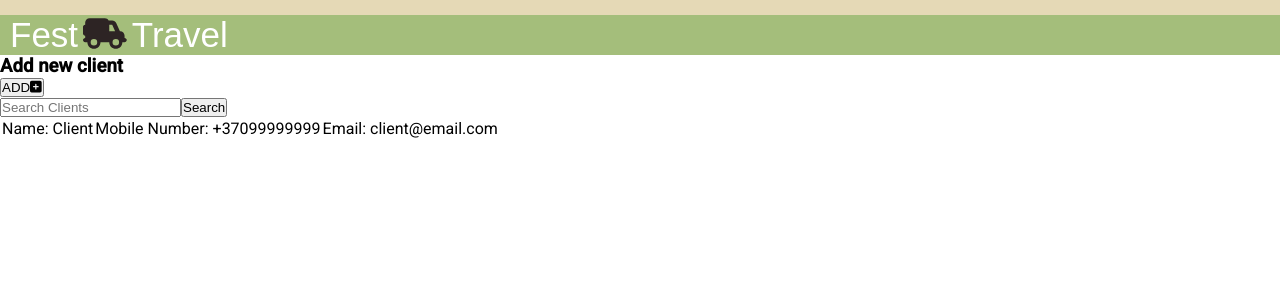
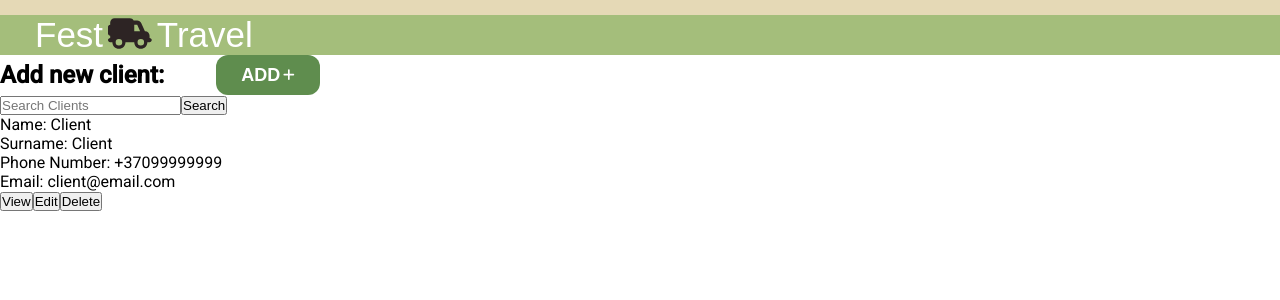
Before and after one commit to vikaviza/final-exam, a React (Create React App) app: page /contacts/list in a window 1280 px wide. Shown: the top 300 px of the page. Built offline with nearby package versions, Linux system fonts and the light colour scheme; a web font is replaced by a local one.

Commit message:
app structure completed

```diff
--- /dev/null
+++ b/src/Components/Buttons/AddButton/AddButton.jsx
@@ -0,0 +1,17 @@
+import React from 'react';
+import { StyledButton, ButtonText } from './AddButton.style';
+import { FontAwesomeIcon } from '@fortawesome/react-fontawesome'
+import { faPlus } from '@fortawesome/free-solid-svg-icons'
+
+const GreenButton = () => {
+    return (
+        <div>
+            <StyledButton>
+                <ButtonText>ADD</ButtonText>
+                <FontAwesomeIcon icon={faPlus} style={{color: 'white', paddingLeft: '3px'}} />
+            </StyledButton>
+        </div>
+    );
+};
+
+export default GreenButton;
--- /dev/null
+++ b/src/Components/Buttons/AddButton/AddButton.style.jsx
@@ -0,0 +1,28 @@
+import styled from 'styled-components';
+import * as color from '../../../styles/ColorPalette';
+
+export const StyledButton = styled.button`
+    width: auto;
+    height: 40px;
+    border: none;
+    border-radius: 12px;
+    padding: 16px 25px 16px 25px;
+    display: block;
+    background-color: ${color.nature};
+    display: flex;
+    justify-content: center;
+    align-items: center;
+    display: inline-flex;
+
+    &:hover {
+        cursor: pointer;
+    }
+`
+
+export const ButtonText = styled.p`
+    width: auto;
+    font-size: 18px;
+    font-weight: 800;
+    color: #FFFFFF;
+    line-height: 1px;
+`
--- a/src/Components/Contacts/AddContact/AddContact.jsx
+++ b/src/Components/Contacts/AddContact/AddContact.jsx
@@ -1,9 +1,28 @@
 import React from "react";
+import {Link} from 'react-router-dom';
+import AddButton from "../../Buttons/AddButton/AddButton";
 
 const AddContact = () => {
     return (
         <>
-            <h2>AddContact</h2>
+            <section className="addContact">
+                <div className="addContactContainer">
+                    <h2>Create Contact</h2>
+                </div>
+                <div className="addformContainer">
+                    <form>
+                        <input type="text" placeholder="Name" />
+                        <input type="text" placeholder="Surname" />
+                        <input type="number" placeholder="Age" />
+                        <input type="number" placeholder="Phone Number" />
+                        <input type="email" placeholder="Email" />
+                        <input type="submit" value="Submit"/>
+                        <Link to={'/contacts/list'}>
+                            <button>Close</button>
+                        </Link>
+                    </form>
+                </div>
+            </section>
         </>
     )
 };
--- a/src/Components/Contacts/ContactList/ContactList.jsx
+++ b/src/Components/Contacts/ContactList/ContactList.jsx
@@ -1,22 +1,22 @@
 import React from "react";
 import {Link} from 'react-router-dom';
-import { FontAwesomeIcon } from '@fortawesome/react-fontawesome'
-import { faSquarePlus } from '@fortawesome/free-solid-svg-icons'
+import AddButton from "../../Buttons/AddButton/AddButton";
+import {
+    ContactSearch,
+    AddContainer
+} from './ContactList.style';
 
 const ContactList = () => {
     return (
         <>
-            <section className="contactSearch">
+            <ContactSearch>
 
-                <div className="addContainer">
-                    <h3>Add new client</h3>
+                <AddContainer>
+                    <h2>Add new client:</h2>
                     <Link to={'/contacts/add'}>
-                        <button>
-                        ADD
-                        <FontAwesomeIcon icon={faSquarePlus} />
-                        </button>
+                        <AddButton text='ADD +' />
                     </Link>
-                </div>
+                </AddContainer>
 
                     <div className="searchContainer">
                         <form>
@@ -25,15 +25,28 @@ const ContactList = () => {
                         </form>
                     </div>
 
-            </section>
+            </ContactSearch>
             <section className="contactList">
-                <table className="clientCard">
-                    <tr>
-                        <td>Name: <span>Client</span></td>
-                        <td>Mobile Number: <span>+37099999999</span></td>
-                        <td>Email: <span>client@email.com</span></td>
-                    </tr>
-                </table>
+
+                <div className="clientCard">
+                    <ul>
+                        <li>Name: <span>Client</span></li>
+                        <li>Surname: <span>Client</span></li>
+                        <li>Phone Number: <span>+37099999999</span></li>
+                        <li>Email: <span>client@email.com</span></li>
+                    </ul>
+
+                    <Link to={'/contacts/view/:contactId'}>
+                        <button>View</button>
+                    </Link>
+
+                    <Link to={'/contacts/edit/:contactId'}>
+                        <button>Edit</button>
+                    </Link>
+
+                    <button>Delete</button>
+                </div>
+
             </section>
         </>
     )
--- a/src/Components/Contacts/ContactList/ContactList.style.jsx
+++ b/src/Components/Contacts/ContactList/ContactList.style.jsx
@@ -1,5 +1,13 @@
 import styled from 'styled-components';
 
-export const element = styled.div`
+export const ContactSearch = styled.section`
+    display: flex;
+    flex-direction: column;
+`;
 
+export const AddContainer = styled.div`
+    display: flex;
+    align-items: center;
+    justify-content: space-between;
+    max-width: 320px;
 `;
--- a/src/Components/Contacts/EditContact/EditContact.jsx
+++ b/src/Components/Contacts/EditContact/EditContact.jsx
@@ -1,9 +1,27 @@
 import React from "react";
+import {Link} from 'react-router-dom';
 
 const EditContact = () => {
     return (
         <>
-            <h2>EditContact</h2>
+            <section className="editContact">
+                <div className="editContactContainer">
+                    <h2>Edit Contact</h2>
+                </div>
+                <div className="editformContainer">
+                    <form>
+                        <input type="text" placeholder="Name" />
+                        <input type="text" placeholder="Surname" />
+                        <input type="number" placeholder="Age" />
+                        <input type="number" placeholder="Phone Number" />
+                        <input type="email" placeholder="Email" />
+                        <input type="submit" value="Submit"/>
+                        <Link to={'/contacts/list'}>
+                            <button>Close</button>
+                        </Link>
+                    </form>
+                </div>
+            </section>
         </>
     )
 };
--- a/src/Components/Contacts/ViewContact/ViewContact.jsx
+++ b/src/Components/Contacts/ViewContact/ViewContact.jsx
@@ -1,9 +1,26 @@
 import React from "react";
+import {Link} from 'react-router-dom';
 
 const ViewContact = () => {
     return (
         <>
-            <h2>ViewContact</h2>
+            <section className="viewContact">
+                <div className="viewContact">
+                    <h2>View Contact</h2>
+                </div>
+            </section>
+            <div className="contactCard">
+                <ul>
+                    <li>Name: <span>Client</span></li>
+                    <li>Surname: <span>Client</span></li>
+                    <li>Age: <span>20</span></li>
+                    <li>Phone Number: <span>+37099999999</span></li>
+                    <li>Email: <span>client@email.com</span></li>
+                </ul>
+            </div>
+            <Link to={'/contacts/list'}>
+                <button>Close</button>
+            </Link>
         </>
     )
 };
--- a/src/Components/Navbar/Navbar.jsx
+++ b/src/Components/Navbar/Navbar.jsx
@@ -20,11 +20,8 @@ const Navbar = () => {
                         <Brand>
                             Fest
                             <FontAwesomeIcon icon={faTruckField} style={{marginInline: '5px', color: '#2D2424'}} />
-                            <span>
-                                Travel
-                            </span>
+                            Travel
                         </Brand>
-
                     </Link>
                 </NavContainer>
             </nav>
--- a/src/Components/Navbar/Navbar.style.jsx
+++ b/src/Components/Navbar/Navbar.style.jsx
@@ -14,5 +14,5 @@ export const Brand = styled.div`
     font-family: 'Ysabeau SC', sans-serif;
     color: white;
     font-size: 35px;
-    padding-inline: 10px;
+    padding-inline: 35px;
 `;
--- a/src/styles/ColorPalette.jsx
+++ b/src/styles/ColorPalette.jsx
@@ -4,4 +4,4 @@ export const secondary = '#A4BE7B';
 
 export const nature = '#5F8D4E';
 
-export const earth = '#285430';
+export const darkGreen = '#285430';
```
Also changed, not shown: server.js (deleted, +0 -11 lines).
